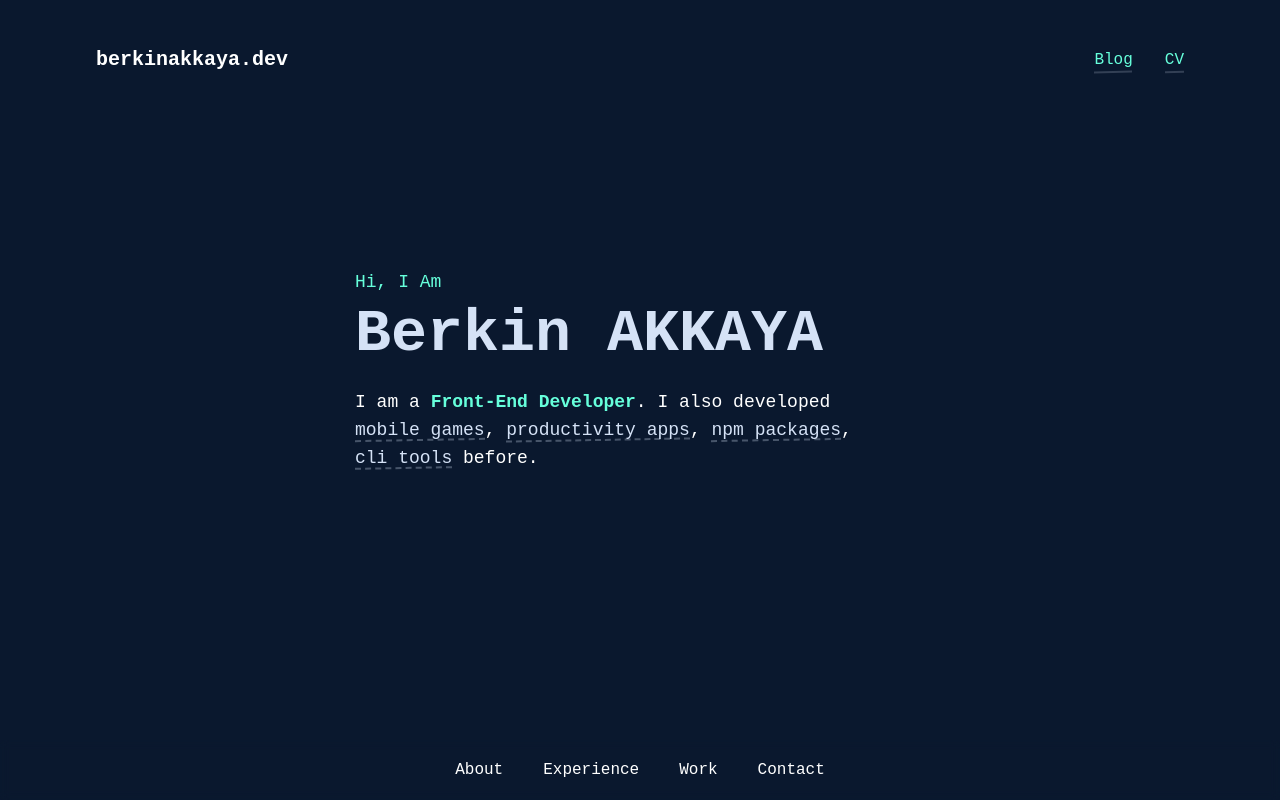
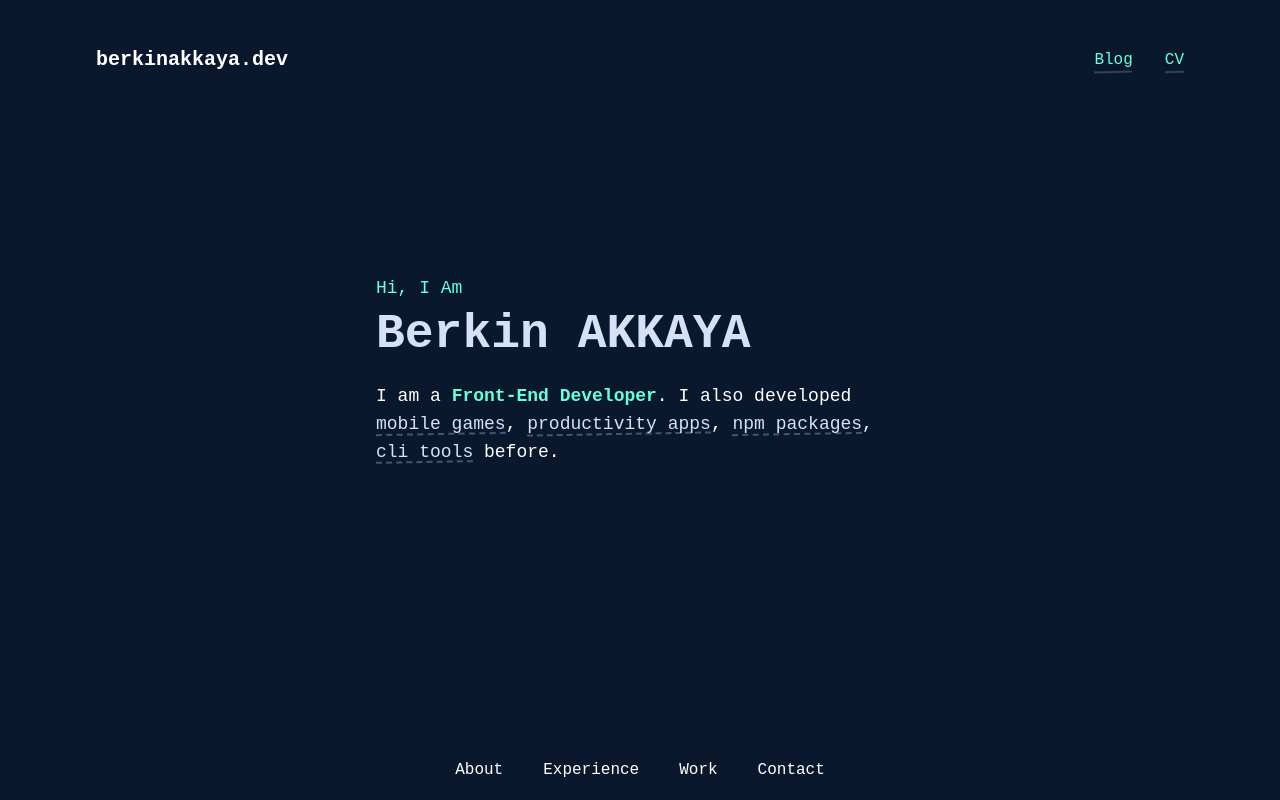
Before and after one commit to BerkinAKKAYA/berkinakkaya.com, a Nuxt app: page / in a window 1280 px wide. Built offline with nearby package versions, Linux system fonts and the light colour scheme; some icons are missing; a web font is replaced by a local one.

Commit message:
container

```diff
--- a/layouts/global.scss
+++ b/layouts/global.scss
@@ -54,10 +54,7 @@ a.link {
 
 .container {
 	max-width: 600px;
-
-	p {
-		text-align: justify;
-	}
+	padding-inline: 36px;
 }
 
 .page-header {
--- a/pages/about.vue
+++ b/pages/about.vue
@@ -1,6 +1,6 @@
 <template>
 	<NuxtLayout name="layout">
-		<div class="container px-8">
+		<div class="container">
 			<h1 class="text-2xl page-header"><b>About Me</b></h1>
 			<p class="mt-6">
 				I am a front-end developer located in Istanbul/Turkey. I'm a
--- a/pages/experience.vue
+++ b/pages/experience.vue
@@ -1,6 +1,6 @@
 <template>
 	<NuxtLayout name="layout">
-		<div class="container px-8">
+		<div class="container">
 			<h1 class="text-2xl page-header">Study and Experiences</h1>
 
 			<p class="mt-8">
--- a/pages/index.vue
+++ b/pages/index.vue
@@ -1,6 +1,6 @@
 <template>
 	<NuxtLayout name="layout">
-		<div id="hero" class="text-center sm:text-left">
+		<div id="hero" class="container text-center sm:text-left">
 			<div class="inner">
 				<small
 					class="text-lg opacity-75 color-secondary reveal"
@@ -9,9 +9,9 @@
 				>
 				<h1
 					class="
-						text-4xl
-						sm:text-5xl
-						lg:text-6xl
+						text-3xl
+						sm:text-4xl
+						lg:text-5xl
 						mt-2
 						mb-6
 						primary-white
@@ -30,7 +30,9 @@
 					before.
 				</p>
 
-				<div class="mt-12 flex gap-12 justify-center sm:justify-start">
+				<div
+					class="mt-12 flex gap-12 justify-center sm:justify-start flex-wrap"
+				>
 					<a href="https://github.com/berkinakkaya" target="_blank">
 						<VueFeather
 							type="github"
@@ -71,9 +73,6 @@ export default {
 
 <style lang="scss">
 #hero {
-	width: 570px;
-	max-width: 100vw;
-
 	.about-text a {
 		color: var(--primary-white);
 		position: relative;
```
